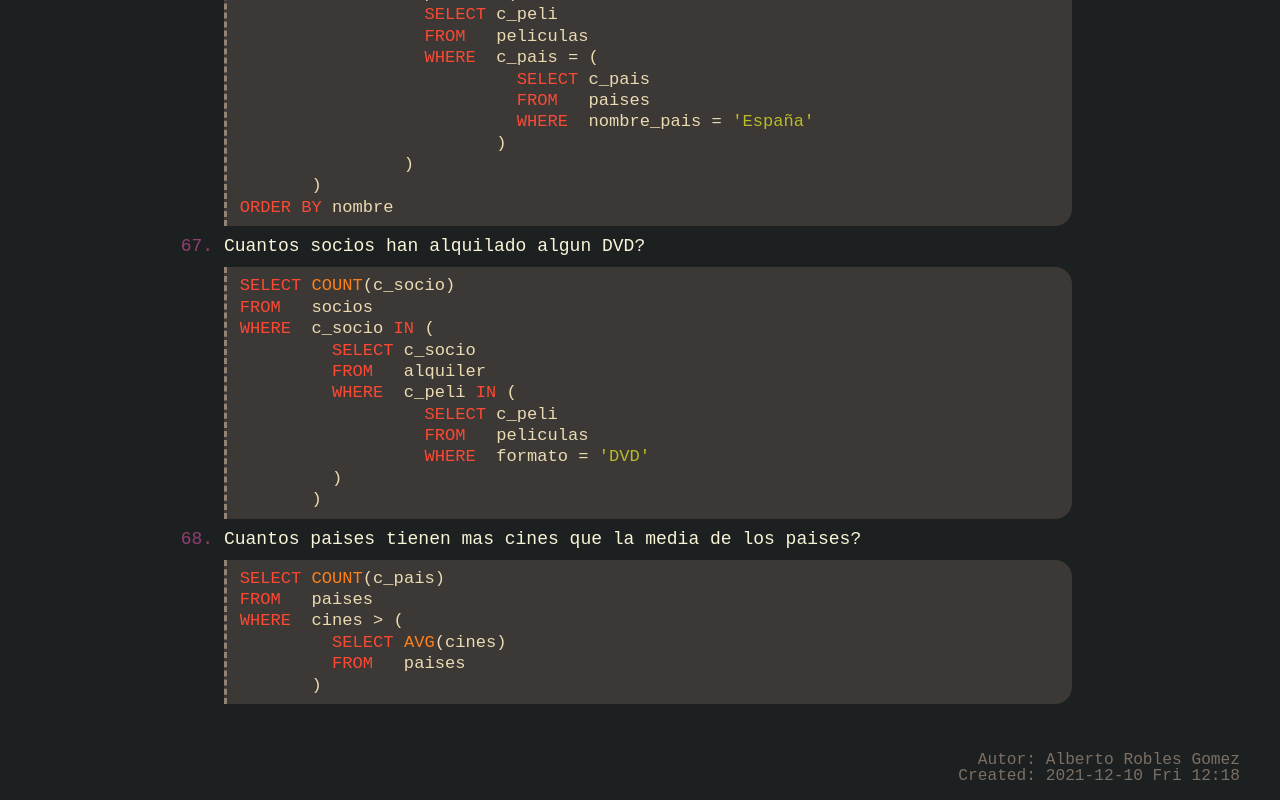
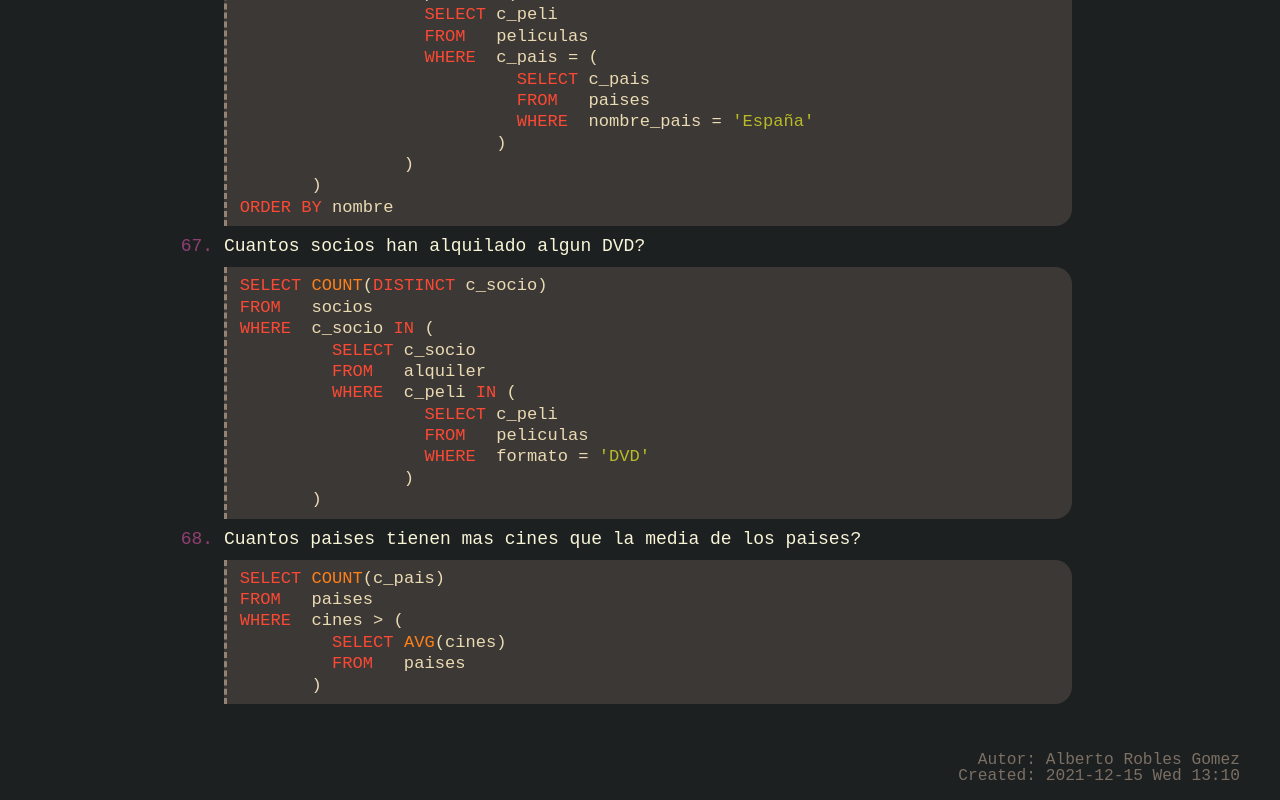
Before and after one commit to s1dam-azarquiel-2021/apuntes-y-practicas, a plain HTML site: page docs/BDD/Notas/consultas.html in a window 1280 px wide. Shown: the part 9858-10658 px from the top of the page. Drawn offline with Linux system fonts and the light colour scheme; a web font is replaced by a local one.

Commit message:
[refactor, fix] Aligning that damn `)` and adding `DISTINCT`

```diff
--- a/docs/BDD/Notas/consultas.html
+++ b/docs/BDD/Notas/consultas.html
@@ -1,7 +1,7 @@
 <!DOCTYPE html>
 <html lang="es">
 <head>
-<!-- 2021-12-10 Fri 12:18 -->
+<!-- 2021-12-15 Wed 13:10 -->
 <meta charset="utf-8" />
 <meta name="viewport" content="width=device-width, initial-scale=1" />
 <title>Consultas SQL</title>
@@ -774,7 +774,7 @@ Nombre y apellidos de los socios que alquilan peliculas españolas.
 Cuantos socios han alquilado algun DVD?
 </p>
 <div class="org-src-container">
-<pre class="src src-sql"><span class="org-keyword">SELECT</span> <span class="org-builtin">COUNT</span>(c_socio)
+<pre class="src src-sql"><span class="org-keyword">SELECT</span> <span class="org-builtin">COUNT</span>(<span class="org-keyword">DISTINCT</span> c_socio)
 <span class="org-keyword">FROM</span>   socios
 <span class="org-keyword">WHERE</span>  c_socio <span class="org-keyword">IN</span> (
          <span class="org-keyword">SELECT</span> c_socio
@@ -783,7 +783,7 @@ Cuantos socios han alquilado algun DVD?
                   <span class="org-keyword">SELECT</span> c_peli
                   <span class="org-keyword">FROM</span>   peliculas
                   <span class="org-keyword">WHERE</span>  formato = <span class="org-string">'DVD'</span>
-         )
+                )
        )
 </pre>
 </div></li>
@@ -806,7 +806,7 @@ Cuantos paises tienen mas cines que la media de los paises?
 </div>
 <div id="postamble" class="status">
 <p class="author">Autor: Alberto Robles Gomez</p>
-<p class="date">Created: 2021-12-10 Fri 12:18</p>
+<p class="date">Created: 2021-12-15 Wed 13:10</p>
 </div>
 </body>
 </html>
```
Also changed, not shown: 1 other file.
